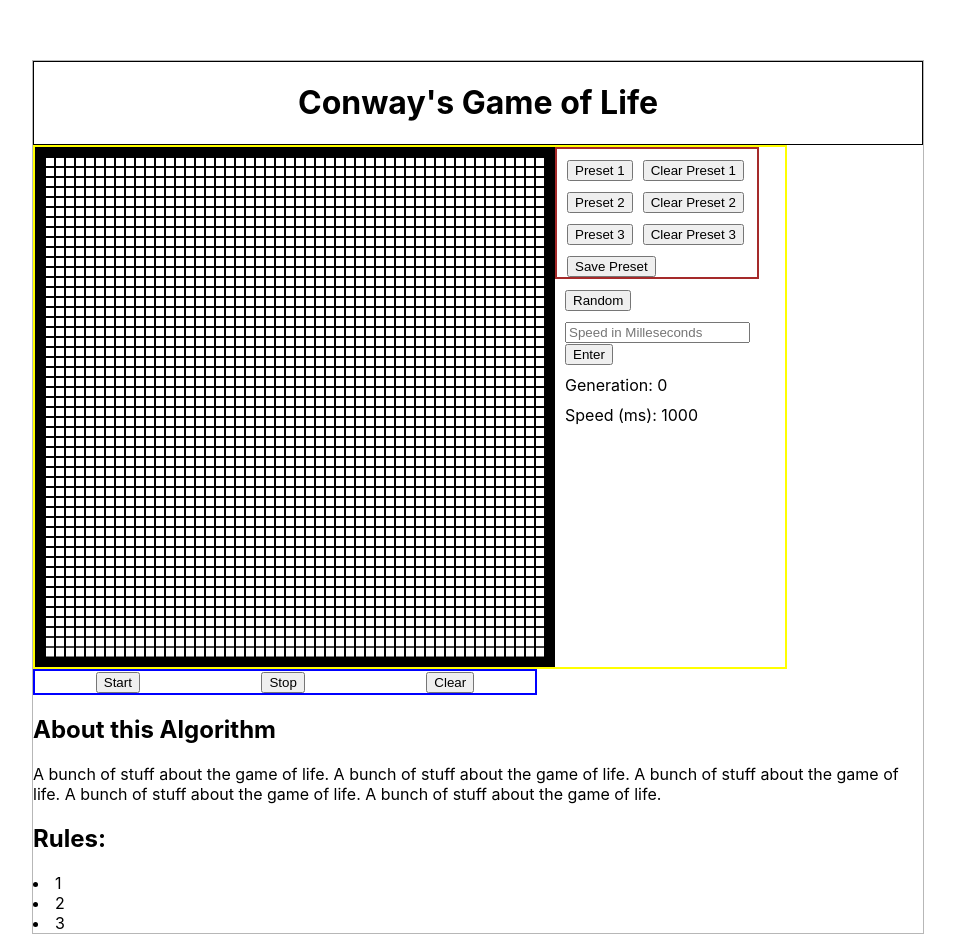
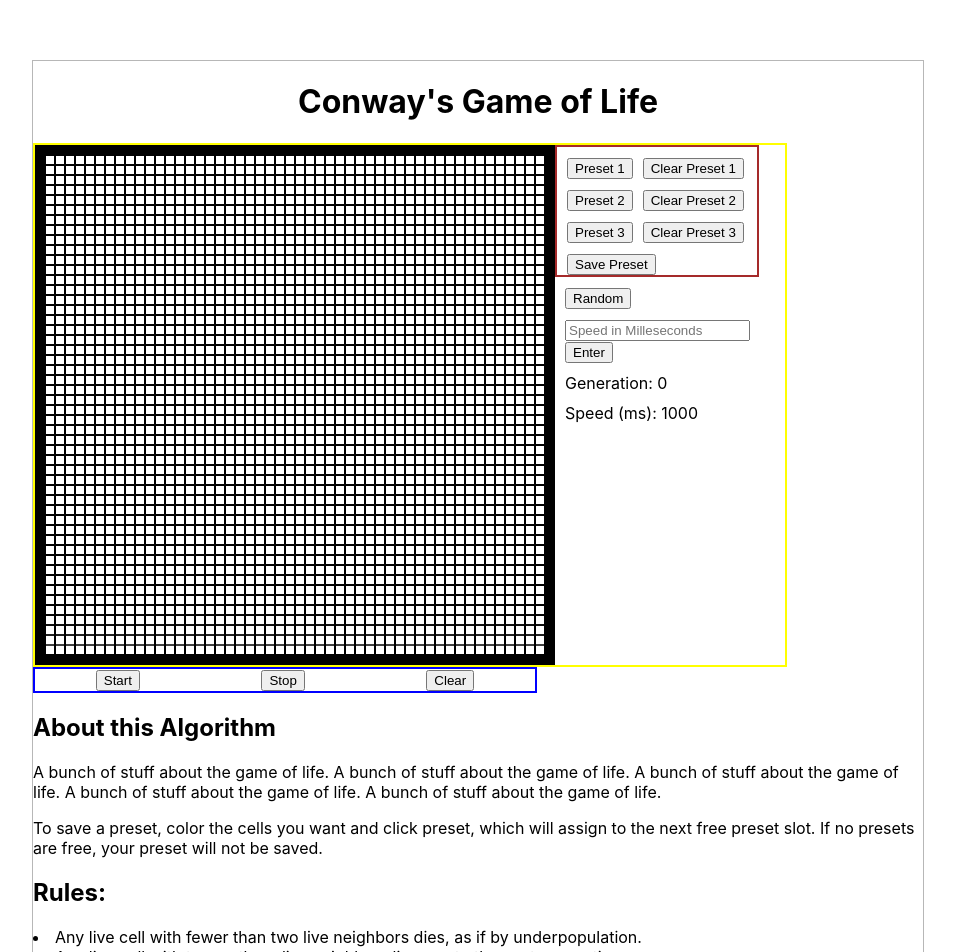
Before and after one commit to bloominstituteoftechnology/CS-Build-Week-1, a React (Create React App) app in the folder gameoflife/: page / in a window 1280 px wide. Shown: the top 952 px of the page, without its empty margins (162-1117 px from the left). Built offline with nearby package versions, Linux system fonts and the light colour scheme.

Commit message:
deployed on github pages. css mod

```diff
--- a/gameoflife/src/App.css
+++ b/gameoflife/src/App.css
@@ -5,7 +5,6 @@
 }
 
 .title {
-  border: 1px solid black;
   display: flex;
   justify-content: center;
 }
@@ -23,6 +22,8 @@
   height: 500px;
   display:flex;
   flex-wrap: wrap;
+  outline: 1px solid black;
+  outline-offset: -11px;
 }
 
 .buttons-body {
--- a/gameoflife/src/components/Canvas.js
+++ b/gameoflife/src/components/Canvas.js
@@ -105,12 +105,19 @@ export default class Canvas extends Component {
 
   onClickStart = () => {
     this.setState({ start: 1 });
-    let speed = this.state.speed;
+    this.timer();
+  }
 
-    setInterval(() => {
-      this.startFunction();
-    }, speed);
-  };
+  timer = () => {
+    let timer = setInterval( () => {
+      if(this.state.start === 0) {
+        return clearInterval(timer);
+      } else if(this.state.start === 1) {
+          this.startFunction(this.state.start);
+          }
+      }, this.state.speed);
+  }
+
 
   onClickStop = () => {
     this.setState({ start: 0 });
@@ -479,12 +486,14 @@ export default class Canvas extends Component {
         <div className="about">
             <h2>About this Algorithm</h2>
             <p>A bunch of stuff about the game of life. A bunch of stuff about the game of life. A bunch of stuff about the game of life. A bunch of stuff about the game of life. A bunch of stuff about the game of life. </p>
+            <p>To save a preset, color the cells you want and click preset, which will assign to the next free preset slot. If no presets are free, your preset will not be saved.</p>
         </div>
         <div>
             <h2>Rules:</h2>
-            <li>1</li>
-            <li>2</li>
-            <li>3</li>
+            <li>Any live cell with fewer than two live neighbors dies, as if by underpopulation.</li>
+            <li>Any live cell with two or three live neighbors lives on to the next generation.</li>
+            <li>Any live cell with more than three live neighbors dies, as if by overpopulation.</li>
+            <li>Any dead cell with exactly three live neighbors becomes a live cell, as if by reproduction.</li>
         </div>
       </div>
     );
```
Also changed, not shown: gameoflife/package.json (+6 -2 lines), 2 other files (tests, documents, lock files or other folders).
